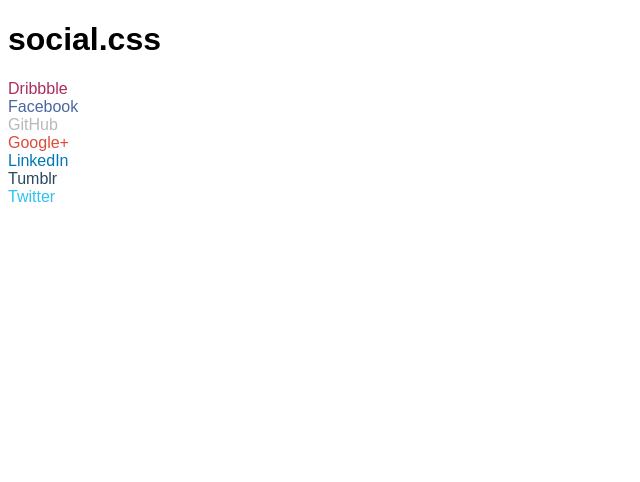
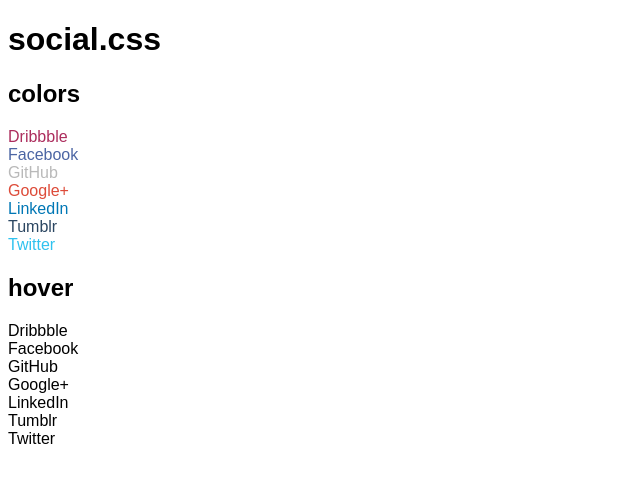
Before and after one commit to maxdeviant/social, a plain HTML site: page index.html in a window 1280 px wide. Shown: the whole page, without its empty margins (0-640 px from the left). Drawn offline with Linux system fonts and the light colour scheme.

Commit message:
Added hover classes.

```diff
--- a/index.html
+++ b/index.html
@@ -3,21 +3,13 @@
 <head>
 	<title>social.css</title>
 
+	<link rel="stylesheet" href="site.css" />
 	<link rel="stylesheet" href="social.css" />
-
-	<style>
-		body {
-			font-family: sans-serif;
-		}
-
-		span {
-			display: block;
-		}
-	</style>
 </head>
 <body>
 	<h1>social.css</h1>
 
+	<h2>colors</h2>
 	<span class="dribbble">Dribbble</span>
 	<span class="facebook">Facebook</span>
 	<span class="github">GitHub</span>
@@ -25,5 +17,14 @@
 	<span class="linkedin">LinkedIn</span>
 	<span class="tumblr">Tumblr</span>
 	<span class="twitter">Twitter</span>
+
+	<h2>hover</h2>
+	<span class="dribbble hover">Dribbble</span>
+	<span class="facebook hover">Facebook</span>
+	<span class="github hover">GitHub</span>
+	<span class="google-plus hover">Google+</span>
+	<span class="linkedin hover">LinkedIn</span>
+	<span class="tumblr hover">Tumblr</span>
+	<span class="twitter hover">Twitter</span>
 </body>
 </html>
--- /dev/null
+++ b/site.css
@@ -0,0 +1,7 @@
+body {
+	font-family: sans-serif;
+}
+
+span {
+	display: block;
+}
--- a/social.css
+++ b/social.css
@@ -1,3 +1,5 @@
+/* Colors */
+
 .dribbble {
 	color: #ac2d5d;
 }
@@ -25,3 +27,37 @@
 .twitter {
     color: #2fc2ef;
 }
+
+/* Hover */
+
+.hover {
+	color: #000000;
+}
+
+.dribbble.hover:hover {
+	color: #ac2d5d;
+}
+
+.facebook.hover:hover {
+	color: #4c66a4;
+}
+
+.github.hover:hover {
+	color: #b9b9b9;
+}
+
+.google-plus.hover:hover {
+	color: #dd4b39;
+}
+
+.linkedin.hover:hover {
+	color: #0077b5;
+}
+
+.tumblr.hover:hover {
+	color: #2c4762;
+}
+
+.twitter.hover:hover {
+    color: #2fc2ef;
+}
```
